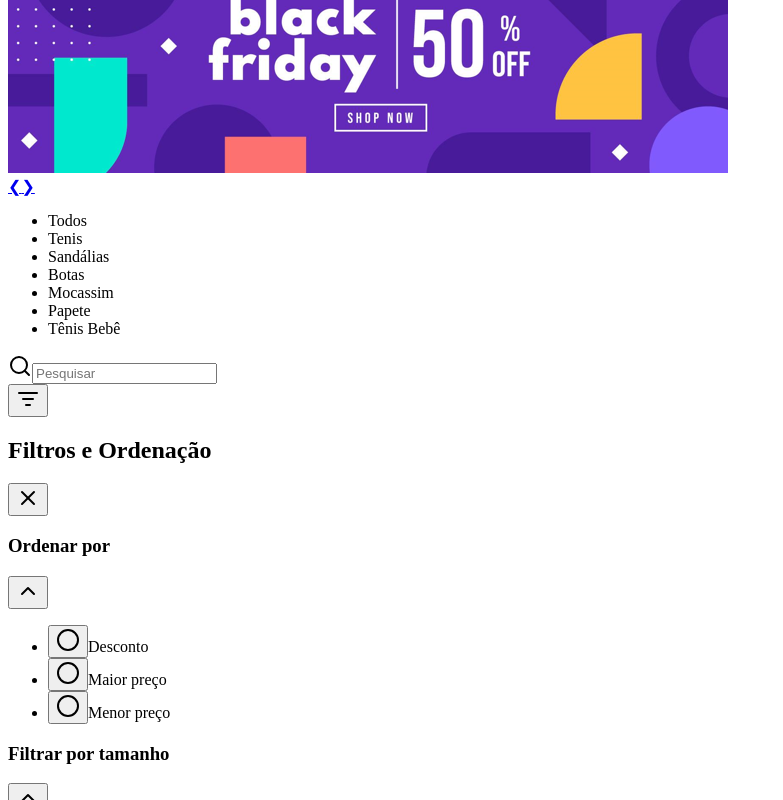
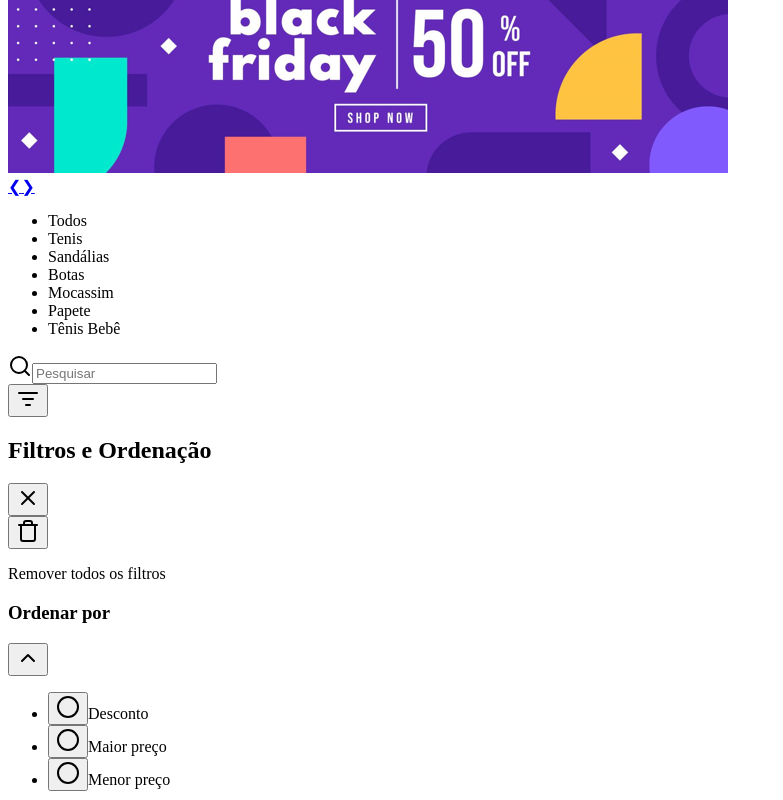
Before and after one commit to diogokimisima/CatalogoLink, a Vue app: page / in a window 1280 px wide. Both pictures are taken after a click on the button 28 px from the left and 1013 px from the top of the page. Shown: the part 613-1413 px from the top of the page, without its empty margins (0-783 px from the left). Built offline with nearby package versions, Linux system fonts and the light colour scheme.

Commit message:
fixando o opo de fechar do filtro

```diff
--- a/src/components/catalogo/Catalogo.vue
+++ b/src/components/catalogo/Catalogo.vue
@@ -152,6 +152,15 @@ const removeDiacritics = (text) => {
     return text.normalize('NFD').replace(/[\u0300-\u036f]/g, '');
 };
 
+const clearAllFilters = () => {
+    selectedSizes.value = [];
+    selectedColors.value = [];
+    sortByCriteria.value = null;
+
+    const event = new CustomEvent('clear-filters');
+    window.dispatchEvent(event);
+};
+
 const filteredCatalogo = computed(() => {
     let filteredItems = catalogo;
 
@@ -234,6 +243,7 @@ onMounted(() => {
         handleColorSelected(event.detail);
     });
 
+    window.addEventListener('clear-filters', clearAllFilters);
 });
 
 onBeforeUnmount(() => {
@@ -242,5 +252,6 @@ onBeforeUnmount(() => {
     window.removeEventListener('sort-selected', handleSortSelected);
     window.removeEventListener('sizes-selected', handleSizeSelected);
     window.removeEventListener('colors-selected', handleColorSelected);
+    window.removeEventListener('clear-filters', clearAllFilters);
 });
 </script>
--- a/src/components/header/Header.vue
+++ b/src/components/header/Header.vue
@@ -30,17 +30,29 @@
             </div>
         </transition>
 
-        <transition name="slide">
+        <transition name="slide" >
             <div v-if="showSideFilter"
-                class="fixed top-0 right-0 h-full w-72 bg-white text-black p-4 transform transition-transform duration-300 z-50 overflow-x-auto">
-                <div class="flex items-center mb-6">
-                    <h2 class="text-2xl font-bold">Filtros e Ordenação</h2>
-                    <button @click="toggleSideFilter" class="ml-auto">
-                        <X class="w-7 h-7" />
-                    </button>
+                class="fixed top-0 right-0 h-full w-72 bg-white text-black p-3 transform transition-transform duration-300 z-40 overflow-x-auto">
+                <div class="sticky -top-3 pt-1 z-10 mb-1 flex flex-col gap-2 border-b border-slate-400 bg-white">
+                    <div class="flex items-center">
+                        <h2 class="text-2xl font-bold">Filtros e Ordenação</h2>
+                        <button @click="toggleSideFilter" class="ml-auto">
+                            <X class="w-7 h-7" />
+                        </button>
+                    </div>
+                    <div class="flex gap-2 mb-2">
+                        <button @click="clearAllFilters">
+                            <Trash2 v-if="selectedSortBy != null &&
+                                selectedSizes != [] &&
+                                selectedColors != []" />
+                            <Trash v-else />
+                        </button>
+                        <p class="font-semibold">Remover todos os filtros</p>
+                    </div>
                 </div>
 
-                <div class="border-t border-slate-400 ">
+                <!-- ORDENAR POR -->
+                <div v-motion-fade-visible >
                     <div @click="toggleDisplay('sortBy')" class="flex items-centers py-3">
                         <h3 class="font-semibold text-lg  ">Ordenar por</h3>
                         <button class="ml-auto">
@@ -51,21 +63,21 @@
                     <ul v-if="displayStates.sortBy" class="my-5">
                         <li class="mb-2 flex items-center">
                             <button @click="sortBy('discount')">
-                                <Circle v-if="filterSelected != 'discount'" class=" rounded-full" />
+                                <Circle v-if="selectedSortBy != 'discount'" class=" rounded-full" />
                                 <CircleDot v-else class="rounded-full text-white bg-black" />
                             </button>
                             <label for="sortByDiscount" class="ml-2 cursor-pointer">Desconto</label>
                         </li>
                         <li class="mb-2 flex items-center">
                             <button @click="sortBy('highPrice')">
-                                <Circle v-if="filterSelected != 'highPrice'" class="rounded-full" />
+                                <Circle v-if="selectedSortBy != 'highPrice'" class="rounded-full" />
                                 <CircleDot v-else class="rounded-full text-white bg-black" />
                             </button>
                             <label for="sortByHighPrice" class="ml-2 cursor-pointer">Maior preço</label>
                         </li>
                         <li class="mb-2 flex items-center">
                             <button @click="sortBy('lowPrice')">
-                                <Circle v-if="filterSelected != 'lowPrice'" class="rounded-full" />
+                                <Circle v-if="selectedSortBy != 'lowPrice'" class="rounded-full" />
                                 <CircleDot v-else class="rounded-full text-white bg-black" />
                             </button>
                             <label for="sortByLowPrice" class="ml-2 cursor-pointer">Menor preço</label>
@@ -73,7 +85,8 @@
                     </ul>
                 </div>
 
-                <div class="border-t border-slate-400">
+                <!-- TAMANHO -->
+                <div v-motion-fade-visible class="border-t border-slate-400">
                     <div @click="toggleDisplay('size')" class="flex items-centers py-3">
                         <h3 class="font-semibold text-lg  ">Filtrar por tamanho</h3>
                         <button class="ml-auto">
@@ -94,7 +107,8 @@
                     </ul>
                 </div>
 
-                <div class="border-t border-slate-400">
+                <!-- CORES -->
+                <div v-motion-fade-visible class="border-t border-slate-400">
                     <div @click="toggleDisplay('color')" class="flex items-centers py-3">
                         <h3 class="font-semibold text-lg  ">Filtrar por cor</h3>
                         <button class="ml-auto">
@@ -104,12 +118,12 @@
                     </div>
                     <ul v-if="displayStates.color" class="flex flex-row flex-wrap gap-1 my-3">
                         <li v-for="color in uniqueColors" :key="color.nome">
-                            <button @click="toggleColorSelection(color)"
-                                class="mb-2 bg-white py-1 px-2 ">
+                            <button @click="toggleColorSelection(color)" class="mb-2 bg-white py-1 px-2 ">
                                 <div class="flex flex-col items-center justify-center w-11 h-auto ">
                                     <div :class="[' flex items-center justify-center w-7 h-7 rounded-full', color.nome === 'branco' ? 'border border-black border-opacity-30' : '']"
                                         :style="`background-color: ${color.cor_predominante}`">
-                                        <Check v-if="selectedColors.includes(color.nome)" :class="[color.nome === 'preto' ? 'text-white' : '']"/>
+                                        <Check v-if="selectedColors.includes(color.nome)"
+                                            :class="[color.nome === 'preto' ? 'text-white' : '']" />
                                     </div>
                                     <p>{{ color.nome.charAt(0).toUpperCase() + color.nome.slice(1) }}</p>
                                 </div>
@@ -118,6 +132,7 @@
                     </ul>
                 </div>
 
+                <div class="border-t border-slate-400"></div>
             </div>
         </transition>
     </header>
@@ -125,7 +140,7 @@
 
 <script setup>
 import { ref, onMounted, onBeforeUnmount, watch } from 'vue';
-import { Search, ListFilter, X, Circle, CircleDot, ChevronDown, ChevronUp, Check } from 'lucide-vue-next';
+import { Search, ListFilter, X, Circle, CircleDot, ChevronDown, ChevronUp, Check, Trash2, Trash } from 'lucide-vue-next';
 import { catalogo } from '../../data/catalogo.js'
 
 import HeaderBanner from './HeaderBanner.vue';
@@ -134,9 +149,11 @@ import HeaderCategorias from './HeaderCategorias.vue';
 const isSticky = ref(false);
 const showSideFilter = ref(false);
 const headerBanner = ref(null);
-const filterSelected = ref(null);
+
 const uniqueSizes = ref([]);
 const uniqueColors = ref([]);
+
+const selectedSortBy = ref(null);
 const selectedSizes = ref([]);
 const selectedColors = ref([]);
 const displayStates = ref({
@@ -145,19 +162,14 @@ const displayStates = ref({
     color: true
 });
 
+
+
 const toggleDisplay = (section) => {
     displayStates.value[section] = !displayStates.value[section];
 };
 
 const toggleSideFilter = () => {
     showSideFilter.value = !showSideFilter.value;
-};
-
-const sortBy = (selected) => {
-    filterSelected.value = filterSelected.value === selected ? null : selected;
-
-    const event = new CustomEvent('sort-selected', { detail: selected });
-    window.dispatchEvent(event);
 };
 
 
@@ -175,7 +187,6 @@ const extractUniqueColors = (catalogo) => {
     return Array.from(colorsMap.values());
 };
 
-
 const extractUniqueSizes = (catalogo) => {
     const sizes = new Set();
     catalogo.forEach(item => {
@@ -191,8 +202,25 @@ const handleScroll = () => {
     }
 };
 
+const clearAllFilters = () => {
+    selectedSizes.value = [];
+    selectedColors.value = [];
+    selectedSortBy.value = null
+
+    const event = new CustomEvent('clear-filters');
+    window.dispatchEvent(event);
+};
+
+const sortBy = (selected) => {
+    selectedSortBy.value = selectedSortBy.value === selected ? null : selected;
+
+    const event = new CustomEvent('sort-selected', { detail: selected });
+    window.dispatchEvent(event);
+};
+
+
 const toggleSizeSelection = (size) => {
-    filterSelected.value = filterSelected.value === size ? null : size;
+    selectedSortBy.value = selectedSortBy.value === size ? null : size;
 
     const index = selectedSizes.value.indexOf(size);
     if (index === -1) {
@@ -206,7 +234,7 @@ const toggleSizeSelection = (size) => {
 };
 
 const toggleColorSelection = (color) => {
-    filterSelected.value = filterSelected.value == color ? null : color;
+    selectedSortBy.value = selectedSortBy.value == color ? null : color;
 
     const index = selectedColors.value.indexOf(color.nome); // Encontra o índice do tamanho no array
     if (index === -1) {
--- a/src/pages/Home.vue
+++ b/src/pages/Home.vue
@@ -2,8 +2,8 @@
 
 <template>
   <div class="relative pb-40">
-    <ToolBar class='fixed bottom-0 z-50' />
-    <Header class="z-40"/>
+    <ToolBar class='fixed bottom-0 z-30' />
+    <Header class="z-20"/>
     <Catalogo :selectedCategory="selectedCategory" />
     <BackTop />
   </div>
```
